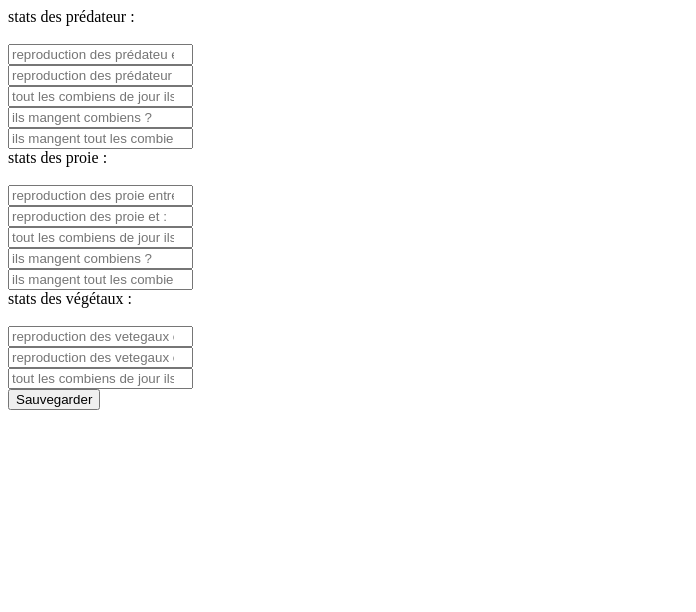
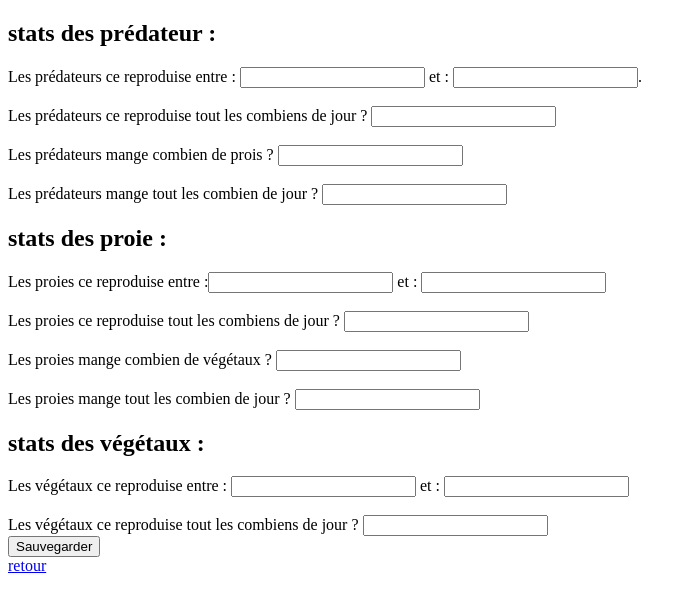
Before and after one commit to PetitJump/Naturalia, a Flask app: page /regles in a window 1280 px wide. Shown: the top 612 px of the page, without its empty margins (0-696 px from the left). Run offline with Flask 3, Linux system fonts and the light colour scheme.

Commit message:
Update regles.html

```diff
--- a/templates/regles.html
+++ b/templates/regles.html
@@ -7,28 +7,23 @@
 </head>
 <body>
     <form method="POST" action="/modifier">
-        <label for="predateur">stats des prédateur :</label><br><br>
-        <input type="number" id="nb_bebe_predateur1" name="nb_bebe_predateur1"  placeholder="reproduction des prédateu entre :r" required><br>
-        <input type="number" id="nb_bebe_predateur2" name="nb_bebe_predateur2"  placeholder="reproduction des prédateur et " required><br>
-        <input type="number" id="nb_bebe_tout_les_preda" name="nb_bebe_tout_les_preda"  placeholder="tout les combiens de jour ils se reproduise" required><br>
-        <input type="number" id="nb_de_nourriture_predateur" name="nb_de_nourriture_predateur"  placeholder="ils mangent combiens ?" required><br>
-        <input type="number" id="nb_de_nourriture_tout_les_predateur" name="nb_de_nourriture_tout_les_predateur"  placeholder="ils mangent tout les combiens ?" required><br>
-
-        <label for="proie">stats des proie :</label><br><br>
-        <input type="number" id="nb_bebe_proie1" name="nb_bebe_proie1"  placeholder="reproduction des proie entre :" required><br>
-        <input type="number" id="nb_bebe_proie2" name="nb_bebe_proie2"  placeholder="reproduction des proie et :" required><br>
-        <input type="number" id="nb_bebe_tout_les_proie" name="nb_bebe_tout_les_proie"  placeholder="tout les combiens de jour ils se reproduise" required><br>
-        <input type="number" id="nb_de_nourriture_proie" name="nb_de_nourriture_proie"  placeholder="ils mangent combiens ?" required><br>
-        <input type="number" id="nb_de_nourriture_tout_les_proie" name="nb_de_nourriture_tout_les_proie"  placeholder="ils mangent tout les combiens ?" required><br>
-
-                <label for="proie">stats des végétaux :</label><br><br>
-        <input type="number" id="nb_bebe_vegetal1" name="nb_bebe_vegetal1"  placeholder="reproduction des vetegaux entre :" required><br>
-        <input type="number" id="nb_bebe_vegetal2" name="nb_bebe_vegetal2"  placeholder="reproduction des vetegaux et :" required><br>
-        <input type="number" id="nb_bebe_tout_les_vegetal" name="nb_bebe_tout_les_vegetal"  placeholder="tout les combiens de jour ils se reproduise" required><br>
+        <label for="predateur"><h2>stats des prédateur :</h2></label>
+        <label for="predateur">Les prédateurs ce reproduise entre : <input type="number" id="nb_bebe_predateur1" name="nb_bebe_predateur1"  placeholder=" " required> et : <input type="number" id="nb_bebe_predateur2" name="nb_bebe_predateur2"  placeholder=" " required>.</label><br><br>
+        <label for="predateur">Les prédateurs ce reproduise tout les combiens de jour ? <input type="number" id="nb_bebe_tout_les_preda" name="nb_bebe_tout_les_preda"  placeholder=" " required></label><br><br>
+        <label for="predateur">Les prédateurs mange combien de prois ? <input type="number" id="nb_de_nourriture_predateur" name="nb_de_nourriture_predateur"  placeholder=" " required></label><br><br>
+        <label for="predateur">Les prédateurs mange tout les combien de jour ? <input type="number" id="nb_de_nourriture_tout_les_predateur" name="nb_de_nourriture_tout_les_predateur"  placeholder=" " required></label><br>
+        <label for="proie"><h2>stats des proie :</h2></label>
+        <label for="proie">Les proies ce reproduise entre :<input type="number" id="nb_bebe_proie1" name="nb_bebe_proie1"  placeholder=" " required> et : <input type="number" id="nb_bebe_proie2" name="nb_bebe_proie2"  placeholder=" " required></label><br><br>
+        <label for="proie">Les proies ce reproduise tout les combiens de jour ? <input type="number" id="nb_bebe_tout_les_proie" name="nb_bebe_tout_les_proie"  placeholder="" required></label><br><br>
+        <label for="proie">Les proies mange combien de végétaux ? <input type="number" id="nb_de_nourriture_proie" name="nb_de_nourriture_proie"  placeholder=" " required></label><br><br>
+        <label for="proie">Les proies mange tout les combien de jour ? <input type="number" id="nb_de_nourriture_tout_les_proie" name="nb_de_nourriture_tout_les_proie"  placeholder=" " required></label><br>
+                <label for="proie"><h2>stats des végétaux :</h2></label>
+        <label for="vegetal">Les végétaux ce reproduise entre : <input type="number" id="nb_bebe_vegetal1" name="nb_bebe_vegetal1"  placeholder=" " required> et : <input type="number" id="nb_bebe_vegetal2" name="nb_bebe_vegetal2"  placeholder=" " required></label><br><br>
+        <label for="vegetal">Les végétaux ce reproduise tout les combiens de jour ? <input type="number" id="nb_bebe_tout_les_vegetal" name="nb_bebe_tout_les_vegetal"  placeholder=" " required></label><br>
 
         <button type="submit">Sauvegarder</button>
     </form>
-
+    <a href="/">retour</a>
 
 </body>
 </html>
```
